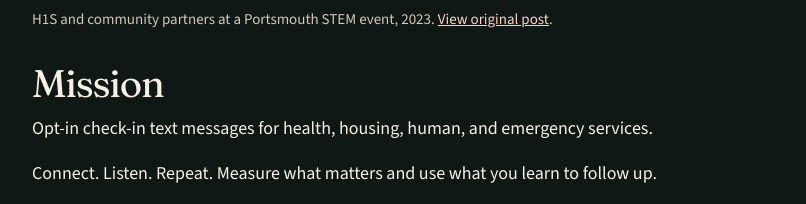
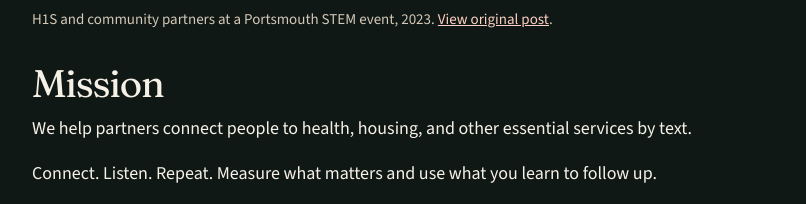
Before and after one commit to hopeonesource/hope1source.org, a React (Vite) app in the folder preview-v4/: page /about in a window 1280 px wide. Shown: the part 1129-1333 px from the top of the page, without its empty margins (228-1034 px from the left). Built offline with nearby package versions, Linux system fonts and the light colour scheme.

Commit message:
Simplify About Mission sentence

```diff
--- a/preview-v4/src/pages/About.jsx
+++ b/preview-v4/src/pages/About.jsx
@@ -94,7 +94,7 @@ export default function About() {
           </p>
           <AboutFold title="Mission" phone={phone}>
             <p>
-              Opt-in check-in text messages for health, housing, human, and emergency services.
+              We help partners connect people to health, housing, and other essential services by text.
             </p>
             <p>
               Connect. Listen. Repeat. Measure what matters and use what you learn to follow up.
```
Also changed, not shown: 1 other file (tests, documents, lock files or other folders).
